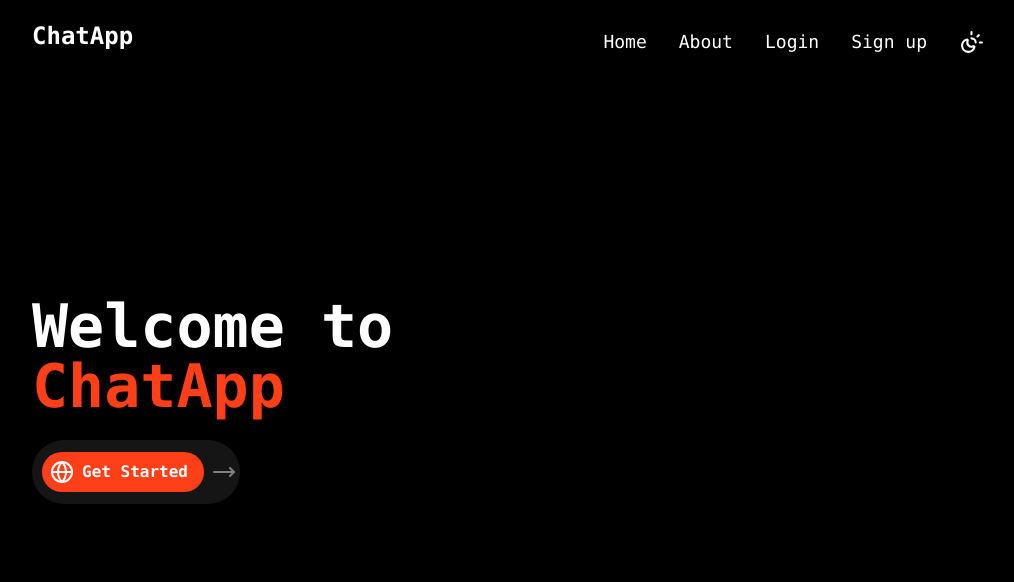
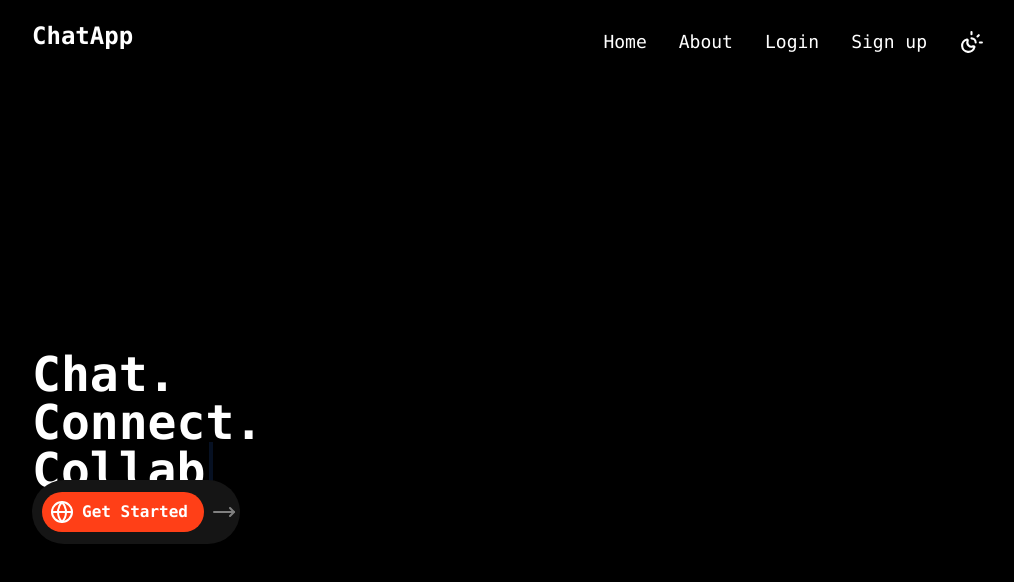
Before and after one commit to KrishLimbani/chatApp, a React (Vite) app in the folder chatApp/: page / in a window 1280 px wide. Shown: the top 582 px of the page, without its empty margins (128-1142 px from the left). Built offline with nearby package versions, Linux system fonts and the light colour scheme.

Commit message:
hero section

```diff
--- a/chatApp/src/component/Hero.jsx
+++ b/chatApp/src/component/Hero.jsx
@@ -1,31 +1,96 @@
-import { Globe, MoveRight } from 'lucide-react';
-import { motion } from "motion/react"
+// import { Globe, MoveRight } from 'lucide-react';
+// import { motion } from "motion/react"
+// function Hero() {
+
+
+//     return (
+//         <div className="h-[90vh] flex bg-black font-mono">
+//             <div className="h-full w-[50vw]  px-40 realtive">
+//                 <h1 className="text-6xl text-white font-bold absolute top-[37%] w-100">Welcome to <span className="text-[#FF3F17]">ChatApp</span></h1>
+//                 <motion.div id="btn"
+//                 whileHover={{
+//                     scale: 1.1,
+//                     gap: "8px",
+//                     width: "215px"
+//                 }}
+//                 whileTap={{
+//                     scale: 0.95
+//                 }}
+//                 className="bg-[#151515] border-white w-52 h-16 cursor-pointer rounded-full flex items-center pl-2.5  absolute top-[55%]">
+//                     <div className='flex justify-center items-center  bg-[#FF3F17] rounded-full px-2 '>
+//                         <Globe color='white' />
+//                         <button className=" text-white p-2 cursor-pointer font-semibold">Get Started</button>
+//                     </div>
+//                         <MoveRight color='gray' className='ml-2' />
+//                 </motion.div>
+//             </div>
+//             <div>
+
+//             </div>
+//         </div>
+//     );
+// }
+
+// export default Hero;
+import { useState, useEffect } from "react";
+import { Globe, MoveRight } from "lucide-react";
+import { motion } from "framer-motion";
+
 function Hero() {
+    const texts = ["Welcome to ChatApp", "Chat. Connect. Collaborate."];
+    const [displayText, setDisplayText] = useState("");
+    const [index, setIndex] = useState(0);
+    const [charIndex, setCharIndex] = useState(0);
 
+    useEffect(() => {
+        if (charIndex < texts[index].length) {
+            const typingInterval = setInterval(() => {
+                setDisplayText((prev) => prev + texts[index][charIndex]);
+                setCharIndex((prev) => prev + 1);
+            }, 100);
+
+            return () => clearInterval(typingInterval);
+        } else {
+            const pauseTimeout = setTimeout(() => {
+                setDisplayText("");
+                setCharIndex(0);
+                setIndex((prev) => (prev + 1) % texts.length);
+            }, 1500);
+
+            return () => clearTimeout(pauseTimeout);
+        }
+    }, [charIndex, index, texts]);
 
     return (
         <div className="h-[90vh] flex bg-black font-mono">
-            <div className="h-full w-[50vw]  px-40 realtive">
-                <h1 className="text-6xl text-white font-bold absolute top-[37%] w-100">Welcome to <span className="text-[#FF3F17]">ChatApp</span></h1>
-                <motion.div id="btn"
-                whileHover={{
-                    scale: 1.1,
-                    gap: "8px",
-                    width: "215px"
-                }}
-                whileTap={{
-                    scale: 0.95
-                }}
-                className="bg-[#151515] border-white w-52 h-16 cursor-pointer rounded-full flex items-center pl-2.5  absolute top-[55%]">
-                    <div className='flex justify-center items-center  bg-[#FF3F17] rounded-full px-2 '>
-                        <Globe color='white' />
-                        <button className=" text-white p-2 cursor-pointer font-semibold">Get Started</button>
+            <div className="h-full w-[50vw] px-40 relative">
+                <motion.h1
+                    className="text-5xl font-bold text-white absolute top-[37%] w-100"
+                    initial={{ opacity: 0 }}
+                    animate={{ opacity: 1 }}
+                    transition={{ duration: 0.3 }}
+                >
+                    {displayText}
+                    <motion.span
+                        className="border-r-4 border-blue-500 ml-1"
+                        animate={{ opacity: [0, 1, 0] }}
+                        transition={{ repeat: Infinity, duration: 0.8 }}
+                    />
+                </motion.h1>
+
+                <motion.div
+                    whileHover={{ scale: 1.1, gap: "8px", width: "215px" }}
+                    whileTap={{ scale: 0.95 }}
+                    className="bg-[#151515] border-white w-52 h-16 cursor-pointer rounded-full flex items-center pl-2.5 absolute top-[55%]"
+                >
+                    <div className="flex justify-center items-center bg-[#FF3F17] rounded-full px-2">
+                        <Globe color="white" />
+                        <button className="text-white p-2 cursor-pointer font-semibold">
+                            Get Started
+                        </button>
                     </div>
-                        <MoveRight color='gray' className='ml-2' />
+                    <MoveRight color="gray" className="ml-2" />
                 </motion.div>
-            </div>
-            <div>
-
             </div>
         </div>
     );
```
